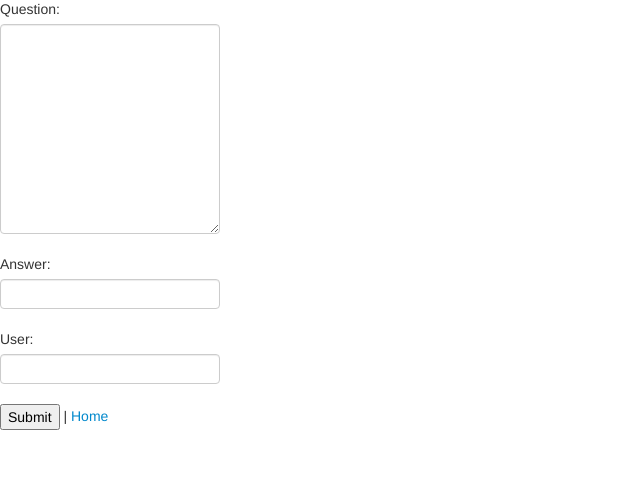
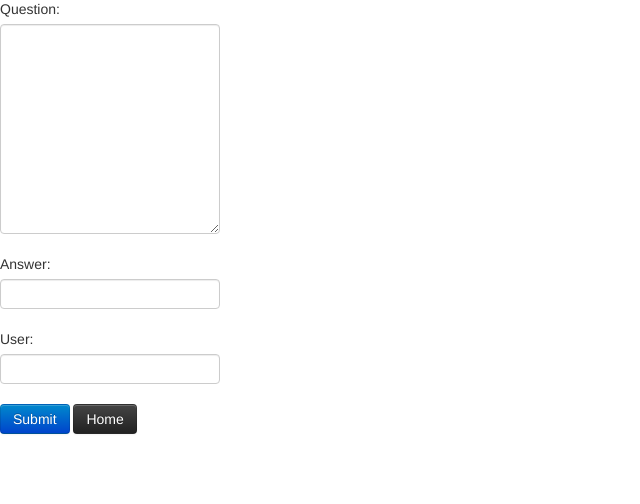
Before and after one commit to smarthall/Qroud, a Django app: page /quiz/newquestion/ in a window 1280 px wide. Shown: the part 61-565 px from the top of the page, without its empty margins (0-640 px from the left). Run offline with Django 3.2, Linux system fonts and the light colour scheme; some libraries are stand-ins or nearby versions.

Commit message:
Styled the new question page

```diff
--- a/quiz/templates/quiz_newquestion.html
+++ b/quiz/templates/quiz_newquestion.html
@@ -4,6 +4,6 @@
 <h1>Qroud Contribution</h1>
 <form action="/quiz/newquestion" method="post">{% csrf_token %}
 {{ form.as_p }}
-<input type="submit" value="Submit" /> | <a href='/'>Home</a>
+<input class="btn btn-primary" type="submit" value="Submit" /> <a class="btn btn-inverse" href='/'>Home</a>
 </form>
 {% endblock %}
```
